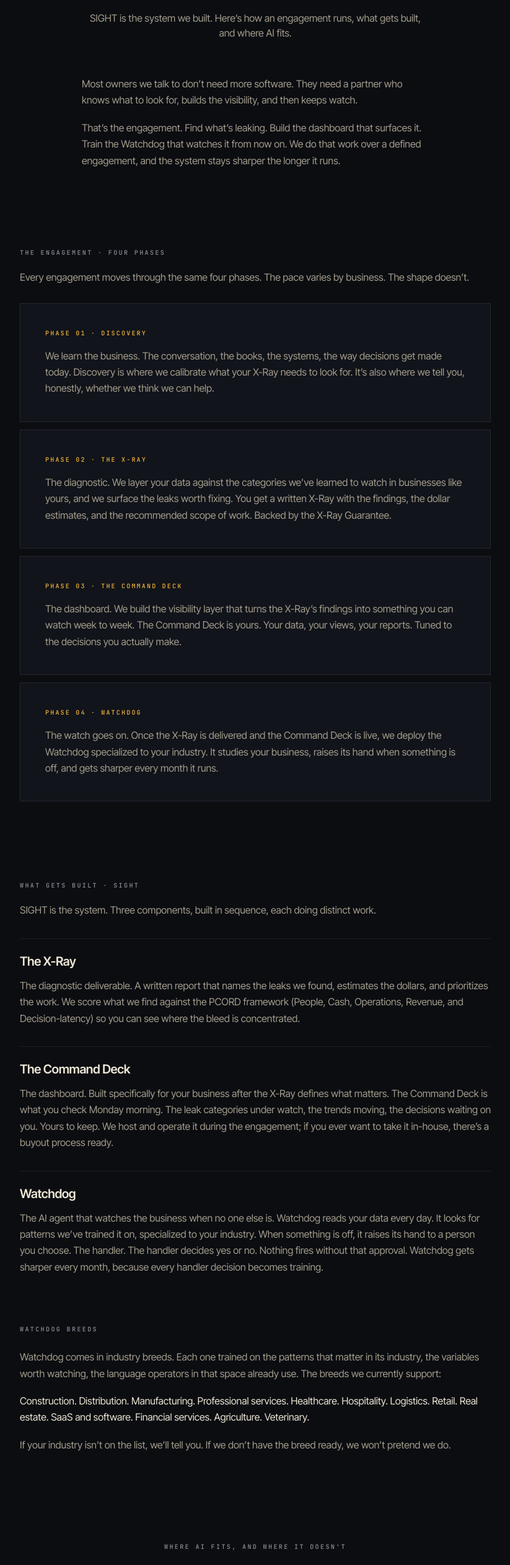
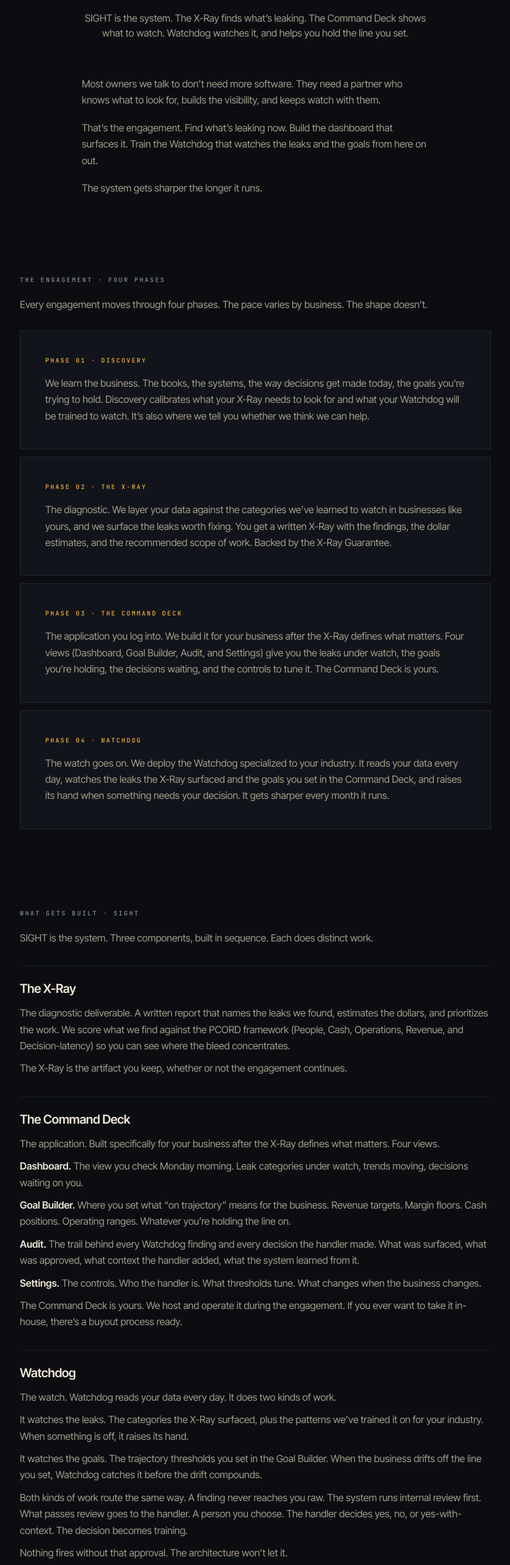
Before and after one commit to gamerascension103/Vizion.ai, a Next.js app: page /method in a window 1280 px wide. Shown: the part 244-2769 px from the top of the page at 62% size, without its empty margins (228-1051 px from the left). Built offline with nearby package versions, Linux system fonts and the light colour scheme.

Commit message:
W-Method v2: rebuild /method with corrected positioning, voice-canon clean

```diff
--- a/src/app/method/page.tsx
+++ b/src/app/method/page.tsx
@@ -5,7 +5,7 @@ import { AIFits } from '@/components/method/AIFits'
 
 export const metadata = {
   title: 'How We Work · Vizion Corp AI',
-  description: 'SIGHT is the system. Four phases, three components, and an honest account of where AI fits.',
+  description: 'SIGHT is the system. The X-Ray finds what’s leaking. The Command Deck shows what to watch. Watchdog watches it, and helps you hold the line you set.',
 }
 
 export default function Method() {
@@ -19,11 +19,11 @@ export default function Method() {
           <div style={{ maxWidth: '560px', width: '100%', textAlign: 'center' }}>
             <p style={eyebrowStyle}>HOW WE WORK</p>
             <h1 style={titleStyle} className="text-[40px] max-[720px]:text-[26px]">
-              The method behind the work.
+              What we built, and how it runs.
             </h1>
             <p className="text-base max-[720px]:text-[15px]" style={subStyle}>
-              SIGHT is the system we built. Here&rsquo;s how an engagement runs, what gets
-              built, and where AI fits.
+              SIGHT is the system. The X-Ray finds what&rsquo;s leaking. The Command Deck
+              shows what to watch. Watchdog watches it, and helps you hold the line you set.
             </p>
           </div>
         </section>
@@ -33,12 +33,15 @@ export default function Method() {
           <div style={{ maxWidth: '560px', width: '100%' }}>
             <p className="text-base max-[720px]:text-[15px]" style={bodyStyle}>
               Most owners we talk to don&rsquo;t need more software. They need a partner who
-              knows what to look for, builds the visibility, and then keeps watch.
+              knows what to look for, builds the visibility, and keeps watch with them.
+            </p>
+            <p className="text-base max-[720px]:text-[15px]" style={bodyStyle}>
+              That&rsquo;s the engagement. Find what&rsquo;s leaking now. Build the dashboard
+              that surfaces it. Train the Watchdog that watches the leaks and the goals from
+              here on out.
             </p>
             <p className="text-base max-[720px]:text-[15px]" style={{ ...bodyStyle, marginBottom: 0 }}>
-              That&rsquo;s the engagement. Find what&rsquo;s leaking. Build the dashboard that
-              surfaces it. Train the Watchdog that watches it from now on. We do that work over
-              a defined engagement, and the system stays sharper the longer it runs.
+              The system gets sharper the longer it runs.
             </p>
           </div>
         </section>
--- a/src/components/method/AIFits.tsx
+++ b/src/components/method/AIFits.tsx
@@ -5,7 +5,7 @@ export function AIFits() {
 
         <p style={sectionEyebrowStyle}>WHERE AI FITS, AND WHERE IT DOESN&apos;T</p>
         <h2 style={sectionTitleStyle} className="text-[32px] max-[720px]:text-[24px]">
-          The honest version.
+          What the AI does. What it doesn&apos;t.
         </h2>
 
       </div>
@@ -14,19 +14,21 @@ export function AIFits() {
 
         {/* Subsection 1 */}
         <div style={subsectionStyle}>
-          <h3 style={subsectionHeadStyle}>What AI does for you in our work</h3>
+          <h3 style={subsectionHeadStyle}>What AI does</h3>
           <p className="text-base max-[720px]:text-[15px]" style={bodyStyle}>
             AI does the watching, sorting, and pattern recognition that no human team could
             keep up with continuously. Your Watchdog reads your data every day. It looks for
             the patterns we&rsquo;ve trained it on, specific to your business and your
-            industry. When something is off, it raises its hand.
+            industry. When something is off (a leak surfacing, a trajectory drifting), it
+            raises its hand.
           </p>
           <p className="text-base max-[720px]:text-[15px]" style={bodyStyle}>
             AI also acts on what it sees. Each Watchdog is trained with specific action
             sequences for your industry. Pushing the right report to the right department.
-            Flagging a vendor for review. Pulling a status check on an aging invoice. Routine
-            work that needs to happen consistently. Every action is approved by your handler
-            before it runs. Nothing fires on its own.
+            Flagging a vendor for review. Pulling a status check on an aging invoice. Drafting
+            the variance report when a goal threshold is crossed. Routine work that needs to
+            happen consistently. Every action is approved by your handler before it runs.
+            Nothing fires on its own.
           </p>
           <p className="text-base max-[720px]:text-[15px]" style={bodyStyle}>
             AI watches. AI surfaces. AI acts, with handler approval. AI explains what it found.
@@ -37,15 +39,13 @@ export function AIFits() {
         <div style={subsectionStyle}>
           <h3 style={subsectionHeadStyle}>What AI doesn&apos;t do</h3>
           <p className="text-base max-[720px]:text-[15px]" style={bodyStyle}>
-            AI doesn&rsquo;t decide. Every Watchdog has a &ldquo;handler&rdquo; at your
-            business. Could be you. Could be someone on your team. When a Watchdog finds
-            something or proposes an action, the handler says yes or no. No action ever
-            happens without that approval.
+            AI doesn&rsquo;t decide. Every Watchdog has a handler at your business. Could be
+            you. Could be someone on your team. When a Watchdog finds something or proposes an
+            action, the handler says yes or no. No action ever happens without that approval.
           </p>
           <p className="text-base max-[720px]:text-[15px]" style={bodyStyle}>
-            This is not a marketing position. It&rsquo;s how the system is built. Watchdogs
-            can&rsquo;t act without a handler&rsquo;s approval. The architecture won&rsquo;t
-            let them.
+            The architecture is built this way on purpose. Watchdogs can&rsquo;t act without
+            a handler&rsquo;s approval.
           </p>
         </div>
 
@@ -84,7 +84,7 @@ export function AIFits() {
             Each Watchdog evaluates its own work against confidence thresholds, prior patterns,
             and context it has built up over time. When something doesn&rsquo;t pass that
             internal check, the Watchdog holds the finding rather than push it through.
-            We&rsquo;ve built it to second-guess itself on purpose.
+            We&rsquo;ve built it to second-guess itself by design.
           </p>
           <p className="text-base max-[720px]:text-[15px]" style={bodyStyle}>
             What gets through internal review goes to your handler. The handler decides. Yes,
@@ -93,12 +93,11 @@ export function AIFits() {
             catches what any single layer would miss.
           </p>
           <p className="text-base max-[720px]:text-[15px]" style={{ ...bodyStyle, marginBottom: 0 }}>
-            The longer a Watchdog has been with you, the better it gets. That&rsquo;s not a
-            sales line, that&rsquo;s how the system works. Every handler decision is a piece
-            of training. Every miss that surfaces in reality becomes a pattern the Watchdog
-            watches for next time. Six months in, a Watchdog knows your business. Year two,
-            it&rsquo;s sharper than any off-the-shelf tool could ever be, because it&rsquo;s
-            been trained on your business, by your people.
+            The longer a Watchdog has been with you, the better it gets. Every handler
+            decision is a piece of training. Every miss that surfaces in reality becomes a
+            pattern the Watchdog watches for next time. Six months in, a Watchdog knows your
+            business. Year two, it&rsquo;s sharper than any off-the-shelf tool, because
+            it&rsquo;s been trained on your business, by your people.
           </p>
         </div>
 
--- a/src/components/method/EngagementPhases.tsx
+++ b/src/components/method/EngagementPhases.tsx
@@ -1,7 +1,7 @@
 const phases = [
   {
     eyebrow: 'PHASE 01 · DISCOVERY',
-    body: "We learn the business. The conversation, the books, the systems, the way decisions get made today. Discovery is where we calibrate what your X-Ray needs to look for. It\u2019s also where we tell you, honestly, whether we think we can help.",
+    body: "We learn the business. The books, the systems, the way decisions get made today, the goals you\u2019re trying to hold. Discovery calibrates what your X-Ray needs to look for and what your Watchdog will be trained to watch. It\u2019s also where we tell you whether we think we can help.",
   },
   {
     eyebrow: 'PHASE 02 · THE X-RAY',
@@ -9,11 +9,11 @@ const phases = [
   },
   {
     eyebrow: 'PHASE 03 · THE COMMAND DECK',
-    body: "The dashboard. We build the visibility layer that turns the X-Ray\u2019s findings into something you can watch week to week. The Command Deck is yours. Your data, your views, your reports. Tuned to the decisions you actually make.",
+    body: "The application you log into. We build it for your business after the X-Ray defines what matters. Four views (Dashboard, Goal Builder, Audit, and Settings) give you the leaks under watch, the goals you\u2019re holding, the decisions waiting, and the controls to tune it. The Command Deck is yours.",
   },
   {
     eyebrow: 'PHASE 04 · WATCHDOG',
-    body: "The watch goes on. Once the X-Ray is delivered and the Command Deck is live, we deploy the Watchdog specialized to your industry. It studies your business, raises its hand when something is off, and gets sharper every month it runs.",
+    body: "The watch goes on. We deploy the Watchdog specialized to your industry. It reads your data every day, watches the leaks the X-Ray surfaced and the goals you set in the Command Deck, and raises its hand when something needs your decision. It gets sharper every month it runs.",
   },
 ]
 
@@ -25,8 +25,8 @@ export function EngagementPhases() {
         <p style={sectionEyebrowStyle}>THE ENGAGEMENT · FOUR PHASES</p>
 
         <p className="text-base max-[720px]:text-[15px]" style={introStyle}>
-          Every engagement moves through the same four phases. The pace varies by business.
-          The shape doesn&rsquo;t.
+          Every engagement moves through four phases. The pace varies by business. The shape
+          doesn&rsquo;t.
         </p>
 
         <div style={{ display: 'flex', flexDirection: 'column', gap: '12px' }}>
--- a/src/components/method/SystemComponents.tsx
+++ b/src/components/method/SystemComponents.tsx
@@ -6,7 +6,7 @@ export function SystemComponents() {
         <p style={sectionEyebrowStyle}>WHAT GETS BUILT · SIGHT</p>
 
         <p className="text-base max-[720px]:text-[15px]" style={introStyle}>
-          SIGHT is the system. Three components, built in sequence, each doing distinct work.
+          SIGHT is the system. Three components, built in sequence. Each does distinct work.
         </p>
 
         {/* The X-Ray */}
@@ -17,7 +17,10 @@ export function SystemComponents() {
             The diagnostic deliverable. A written report that names the leaks we found,
             estimates the dollars, and prioritizes the work. We score what we find against the
             PCORD framework (People, Cash, Operations, Revenue, and Decision-latency) so you
-            can see where the bleed is concentrated.
+            can see where the bleed concentrates.
+          </p>
+          <p className="text-base max-[720px]:text-[15px]" style={bodyStyle}>
+            The X-Ray is the artifact you keep, whether or not the engagement continues.
           </p>
         </div>
 
@@ -26,11 +29,30 @@ export function SystemComponents() {
           <div style={ruleDividerStyle} />
           <h3 style={componentNameStyle}>The Command Deck</h3>
           <p className="text-base max-[720px]:text-[15px]" style={bodyStyle}>
-            The dashboard. Built specifically for your business after the X-Ray defines what
-            matters. The Command Deck is what you check Monday morning. The leak categories
-            under watch, the trends moving, the decisions waiting on you. Yours to keep. We
-            host and operate it during the engagement; if you ever want to take it in-house,
-            there&rsquo;s a buyout process ready.
+            The application. Built specifically for your business after the X-Ray defines what
+            matters. Four views.
+          </p>
+          <p className="text-base max-[720px]:text-[15px]" style={bodyStyle}>
+            <span style={viewLabelStyle}>Dashboard.</span> The view you check Monday morning.
+            Leak categories under watch, trends moving, decisions waiting on you.
+          </p>
+          <p className="text-base max-[720px]:text-[15px]" style={bodyStyle}>
+            <span style={viewLabelStyle}>Goal Builder.</span> Where you set what &ldquo;on
+            trajectory&rdquo; means for the business. Revenue targets. Margin floors. Cash
+            positions. Operating ranges. Whatever you&rsquo;re holding the line on.
+          </p>
+          <p className="text-base max-[720px]:text-[15px]" style={bodyStyle}>
+            <span style={viewLabelStyle}>Audit.</span> The trail behind every Watchdog finding
+            and every decision the handler made. What was surfaced, what was approved, what
+            context the handler added, what the system learned from it.
+          </p>
+          <p className="text-base max-[720px]:text-[15px]" style={bodyStyle}>
+            <span style={viewLabelStyle}>Settings.</span> The controls. Who the handler is.
+            What thresholds tune. What changes when the business changes.
+          </p>
+          <p className="text-base max-[720px]:text-[15px]" style={bodyStyle}>
+            The Command Deck is yours. We host and operate it during the engagement. If you
+            ever want to take it in-house, there&rsquo;s a buyout process ready.
           </p>
         </div>
 
@@ -39,11 +61,30 @@ export function SystemComponents() {
           <div style={ruleDividerStyle} />
           <h3 style={componentNameStyle}>Watchdog</h3>
           <p className="text-base max-[720px]:text-[15px]" style={bodyStyle}>
-            The AI agent that watches the business when no one else is. Watchdog reads your
-            data every day. It looks for patterns we&rsquo;ve trained it on, specialized to
-            your industry. When something is off, it raises its hand to a person you choose.
-            The handler. The handler decides yes or no. Nothing fires without that approval.
-            Watchdog gets sharper every month, because every handler decision becomes training.
+            The watch. Watchdog reads your data every day. It does two kinds of work.
+          </p>
+          <p className="text-base max-[720px]:text-[15px]" style={bodyStyle}>
+            It watches the leaks. The categories the X-Ray surfaced, plus the patterns
+            we&rsquo;ve trained it on for your industry. When something is off, it raises
+            its hand.
+          </p>
+          <p className="text-base max-[720px]:text-[15px]" style={bodyStyle}>
+            It watches the goals. The trajectory thresholds you set in the Goal Builder. When
+            the business drifts off the line you set, Watchdog catches it before the drift
+            compounds.
+          </p>
+          <p className="text-base max-[720px]:text-[15px]" style={bodyStyle}>
+            Both kinds of work route the same way. A finding never reaches you raw. The system
+            runs internal review first. What passes review goes to the handler. A person you
+            choose. The handler decides yes, no, or yes-with-context. The decision becomes
+            training.
+          </p>
+          <p className="text-base max-[720px]:text-[15px]" style={bodyStyle}>
+            Nothing fires without that approval. The architecture won&rsquo;t let it.
+          </p>
+          <p className="text-base max-[720px]:text-[15px]" style={bodyStyle}>
+            Watchdog gets sharper every month, because every handler decision is a piece of
+            training.
           </p>
         </div>
 
@@ -96,6 +137,11 @@ const bodyStyle = {
   fontWeight: 400,
   lineHeight: 1.65,
   color: 'var(--color-ink-secondary)',
-  margin: 0,
+  margin: '0 0 10px',
   letterSpacing: '-0.003em',
 }
+
+const viewLabelStyle = {
+  fontWeight: 600,
+  color: 'var(--color-ink-primary)',
+}
```
Also changed, not shown: 1 other file (tests, documents, lock files or other folders).
